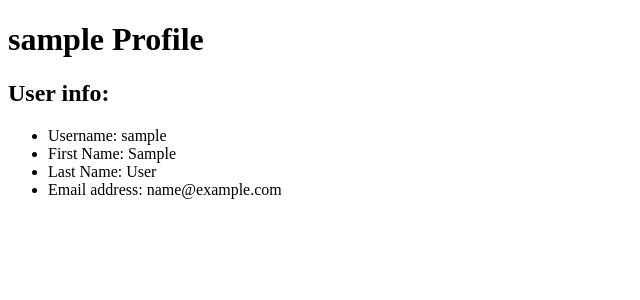
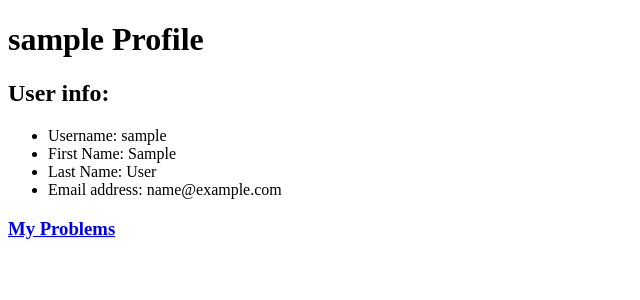
Before and after one commit to OsamaX01/problem__maestro, a Django app: page /users/profile/ in a window 1280 px wide. Shown: the top 300 px of the page, without its empty margins (0-640 px from the left). Run offline with Django 4.2, Linux system fonts and the light colour scheme; a user stored in the database is signed in; tables that the repository leaves empty hold one stand-in row (values such as "Sample post").

Commit message:
users app: profile view: add my_problems link to instructos users

```diff
--- a/users/templates/users/profile.html
+++ b/users/templates/users/profile.html
@@ -12,4 +12,9 @@
             {% endif %}
         {% endfor %}
     </ul>
+
+
+    {% if request.user.role == 'instructor' %}
+        <h3> <a href="{% url 'problem:my_problems' %}"> My Problems </a> </h3>
+    {% endif %}
 {% endblock body %}
```
